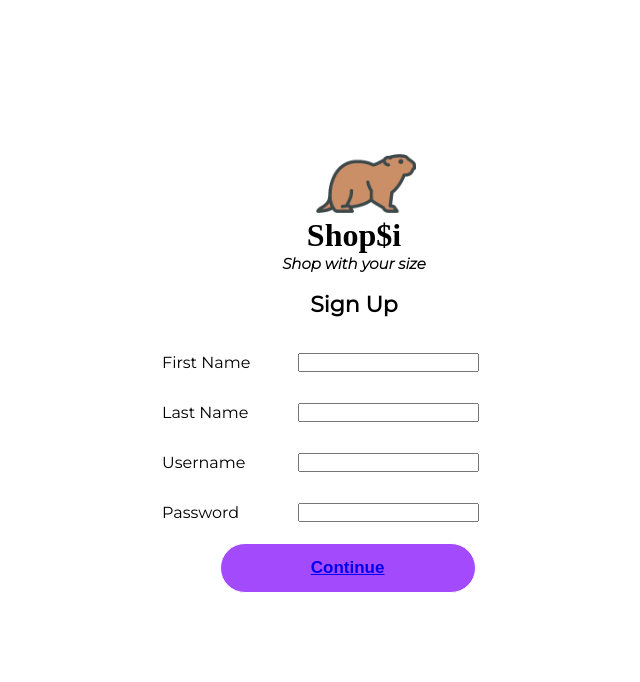
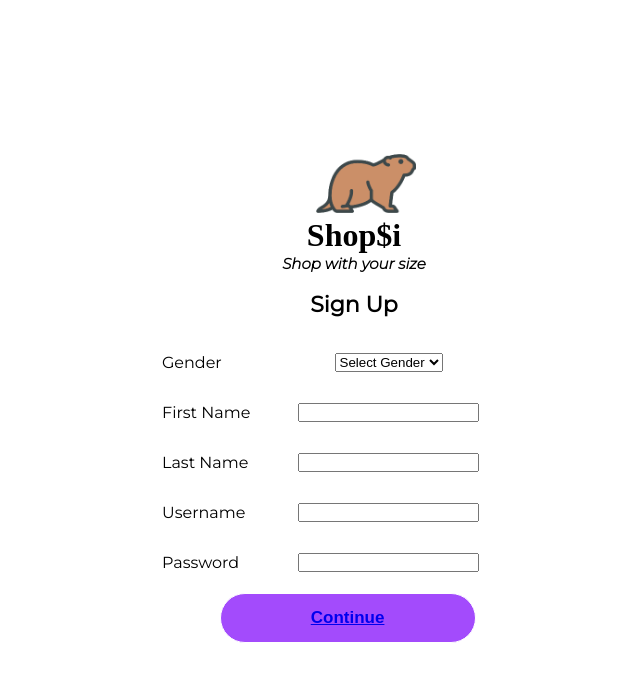
Before and after one commit to CS322-spring22/shopsi, a React (Create React App) app: page /sign-up in a window 1280 px wide. Shown: the top 682 px of the page, without its empty margins (286-926 px from the left). Built offline with nearby package versions, Linux system fonts and the light colour scheme; a web font is replaced by a local one.

Commit message:
Sign up page gender selection

```diff
--- a/src/components/Pages/MeasurementPage/MeasurementPage.js
+++ b/src/components/Pages/MeasurementPage/MeasurementPage.js
@@ -133,30 +133,30 @@ export class MeasurementPage extends Component {
 
   handleSubmit = (event) => {
     event.preventDefault();
-    // axios
-    //   .post(`/measureLP`, {
-    //     Waist: this.state.waist,
-    //     "Bust/Chest": this.state.bust,
-    //     "Inside Leg": this.state.inseam,
-    //     "Arm Length": this.state.armLen,
-    //     Neckline: this.state.neck,
-    //     "Low Hip": this.state.lowHip,
-    //   })
-    //   .then(
-    //     (response) => {
-    //       var result = response.data;
-    //       this.state.status = result.status;
-    //       console.log(result);
-    //       if (this.state.status === "Logout") {
-    //         this.state.navigate = "/";
-    //       } else {
-    //         this.state.navigate = "/measurements";
-    //       }
-    //     },
-    //     (error) => {
-    //       console.log(error);
-    //     }
-    //   );
+    axios
+      .post(`/measureLP`, {
+        Waist: this.state.waist,
+        "Bust/Chest": this.state.bust,
+        "Inside Leg": this.state.inseam,
+        "Arm Length": this.state.armLen,
+        Neckline: this.state.neck,
+        "Low Hip": this.state.lowHip,
+      })
+      .then(
+        (response) => {
+          var result = response.data;
+          this.state.status = result.status;
+          console.log(result);
+          if (this.state.status === "Logout") {
+            this.state.navigate = "/";
+          } else {
+            this.state.navigate = "/measurements";
+          }
+        },
+        (error) => {
+          console.log(error);
+        }
+      );
     this.setState({ isSubmitted: true });
     this.getTopSizeRecommend();
     this.getBottomSizeRecommend();
@@ -177,7 +177,7 @@ export class MeasurementPage extends Component {
         <div class="measurement">
           <form>
             <h2>Enter your measurements(cm)</h2>
-            {/* <br />
+            <br />
             <div className="switch">
               <div className="incm-switch">
                 IN
@@ -188,7 +188,7 @@ export class MeasurementPage extends Component {
                 M
                 <Switch />F
               </div>
-            </div> */}
+            </div>
             {/* Only appears before submit */}
             {!this.state.isSubmitted && (
               <div class="measurements">
--- a/src/components/Pages/SignUpPage/SignUpPage.js
+++ b/src/components/Pages/SignUpPage/SignUpPage.js
@@ -8,6 +8,7 @@ function SignUpPage() {
   const [status, setStatus] = useState("Existing User");
   const [username, setUser] = useState("");
   const [password, setPass] = useState("");
+  const [gender, setGender] = useState("");
   const [measurements, setMeasure] = useState({});
   const [navigate, setNav] = useState("/measurements");
   let nav = useNavigate();
@@ -17,7 +18,9 @@ function SignUpPage() {
       setUser(event.target.value);
     } else if (event.target.name === "password") {
       setPass(event.target.value);
-    } else {
+    } else if (event.target.name === "gender") {
+      setGender(event.target.value);
+    }else {
       setMeasure({});
     }
   };
@@ -28,6 +31,7 @@ function SignUpPage() {
       .post(`/signupLP`, {
         username: username,
         password: password,
+        gender: gender,
         measurements: measurements,
       })
       .then(
@@ -61,32 +65,45 @@ function SignUpPage() {
       <div className="signup">
         <form>
           <h2>Sign Up</h2>
+
           <div className="user-info">
+            <div className="box">
+              <label className="infoName">Gender</label>
+              <div className="infoBox">
+                <select>
+                  <option disabled selected hidden>Select Gender</option>
+                  <option>Male</option>
+                  <option>Female</option>
+                  <option>Non-binary</option>
+                </select>
+              </div>
+            </div>
+
             <div className="box">
               <label className="infoName">First Name</label>
               <div className="infoBox">
-                <input type="text" id="firstNameText" required/>
+                <input type="text" id="firstNameText" required />
               </div>
             </div>
 
             <div className="box">
               <label className="infoName">Last Name</label>
               <div className="infoBox">
-                <input type="text" id="lastNameText" required/>
+                <input type="text" id="lastNameText" required />
               </div>
             </div>
 
             <div className="box">
               <label className="infoName">Username</label>
               <div className="infoBox">
-                <input type="text" id="usernameText" required/>
+                <input type="text" id="usernameText" required />
               </div>
             </div>
 
             <div className="box">
               <label className="infoName">Password</label>
               <div className="infoBox">
-                <input type="password" id="passwordText" required/>
+                <input type="password" id="passwordText" required />
               </div>
             </div>
           </div>
```
